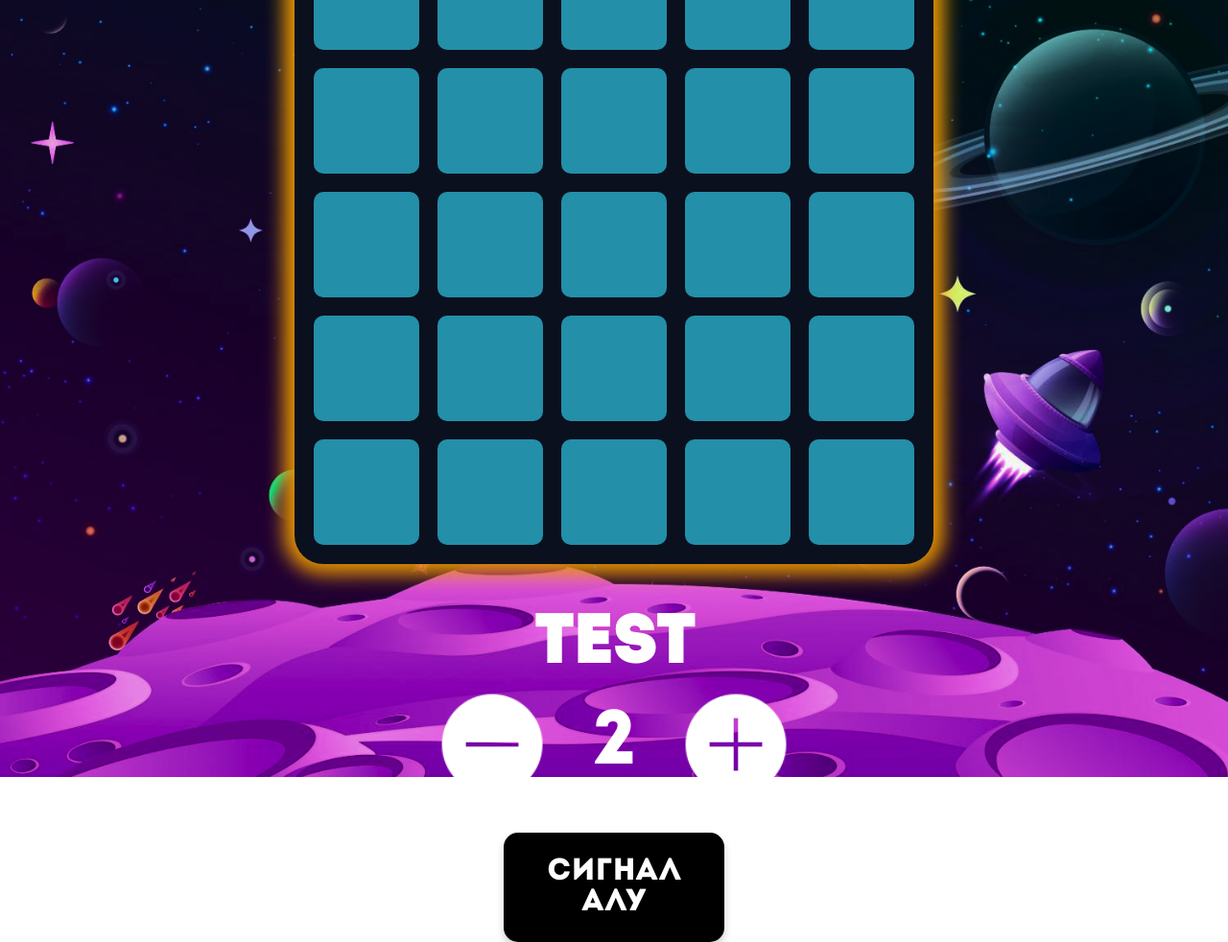
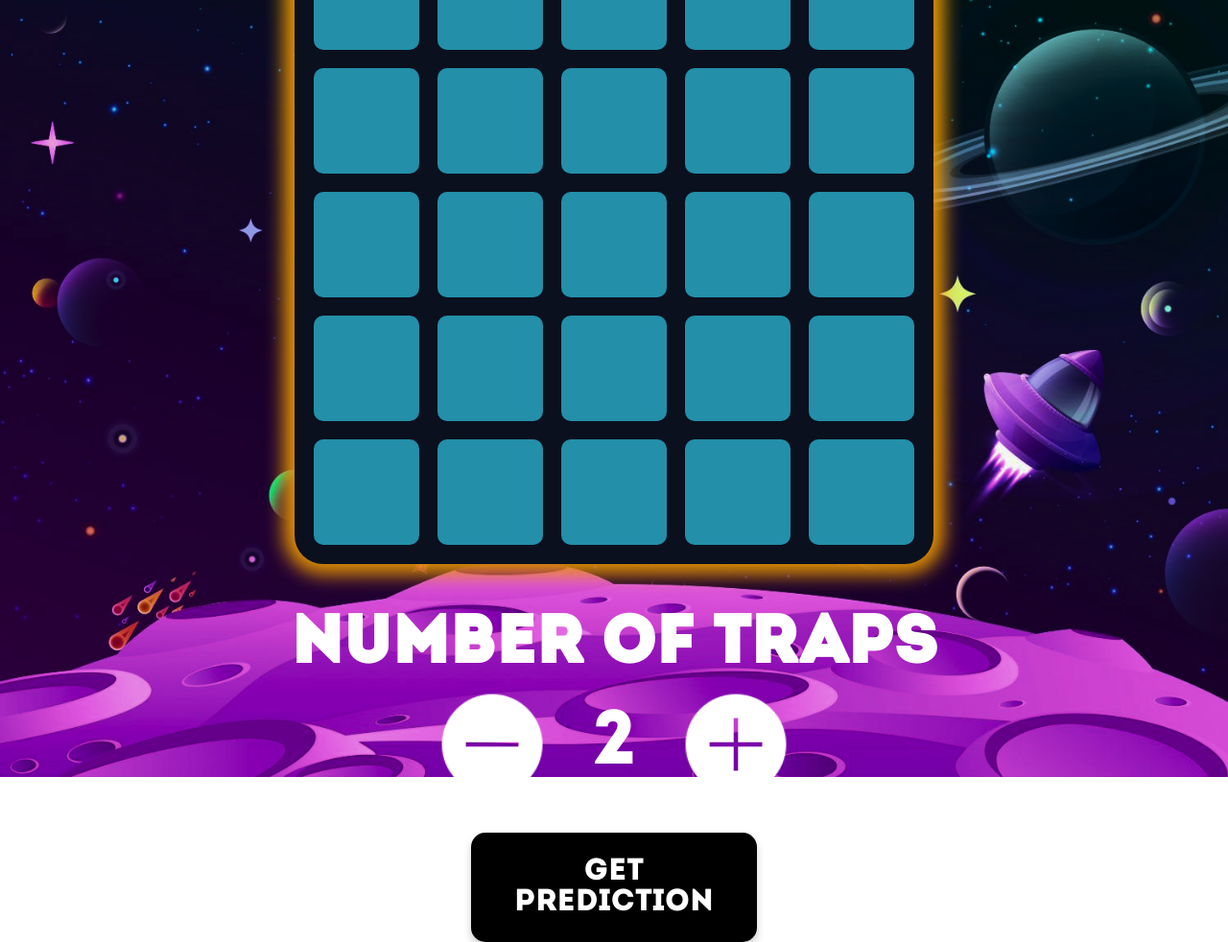
Before and after one commit to carmashina/bot, a plain HTML site: page mines-ios/kz.html in a window 1280 px wide. Shown: the whole page at 96% size. Drawn offline with Linux system fonts and the light colour scheme.

Commit message:
Update kz.html

```diff
--- a/mines-ios/kz.html
+++ b/mines-ios/kz.html
@@ -119,13 +119,13 @@
         <div class="container">
             <div class="grid" id="grid"></div>
         </div>
-        <div id="trap-count-label">TEST</div>
+        <div id="trap-count-label">NUMBER OF TRAPS</div>
         <div id="counter-container">
             <img class="control-button icon" src="minus.png" onclick="decrement()" alt="Азайту">
             <span id="count" class="count-display">2</span>
             <img class="control-button icon" src="plus.png" onclick="increment()" alt="Көбейту">
         </div>
-        <button onclick="getSignal()">Сигнал<br>алу</button>
+        <button onclick="getSignal()">GET<br>PREDICTION</button>
     </div>
     <audio id="sound-effect" src="1.mp3"></audio>
 
```
